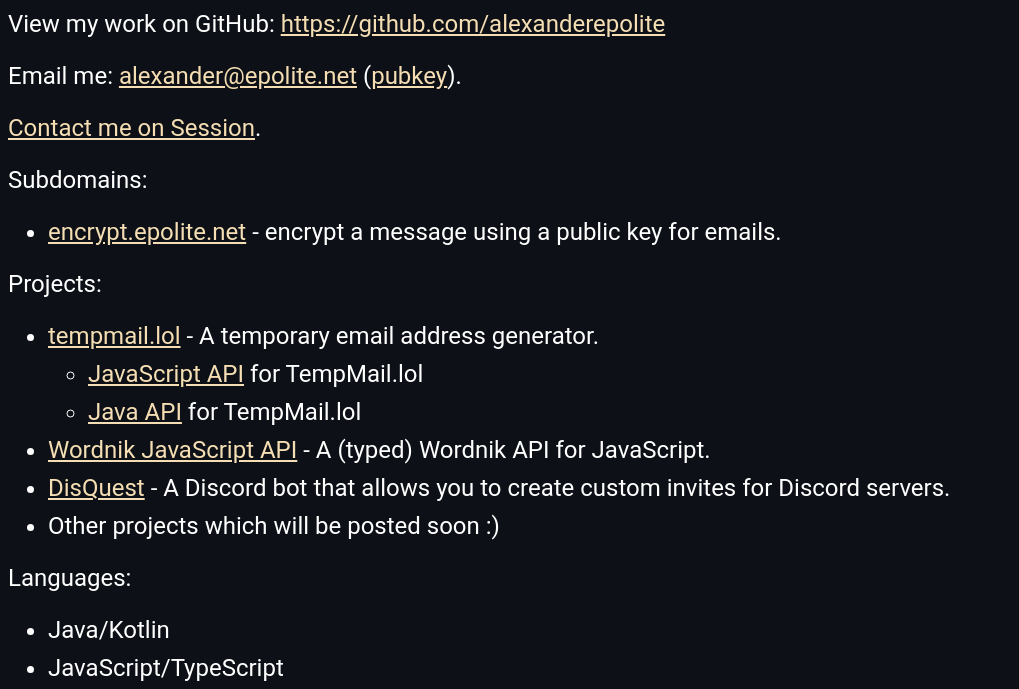
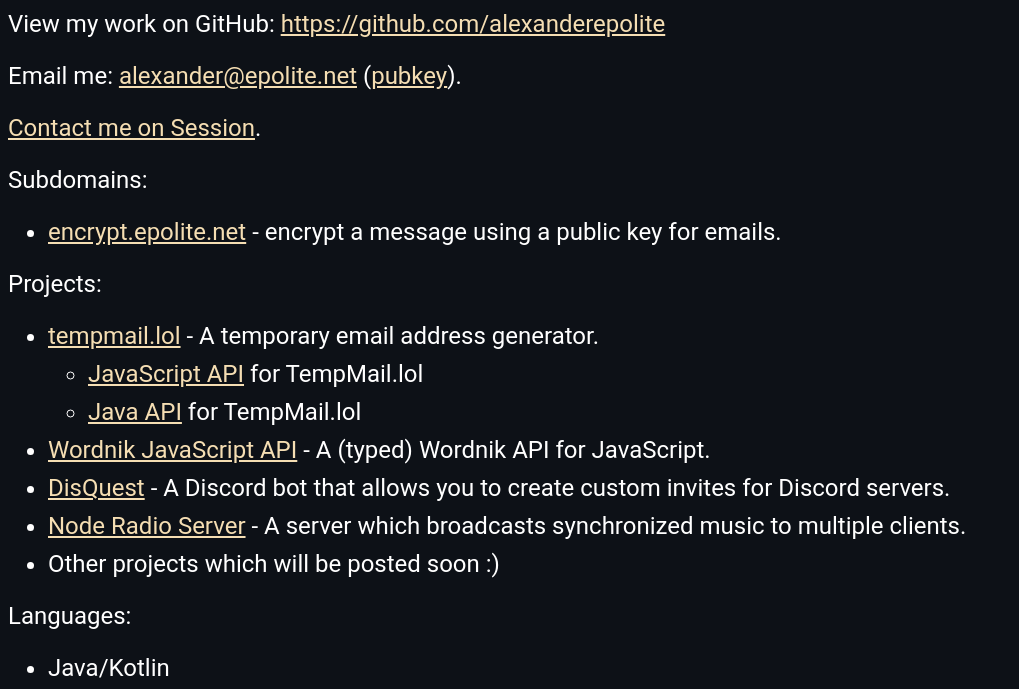
Before and after one commit to AlexanderEpolite/epolite.net, a plain HTML site: page index.html in a window 1280 px wide. Shown: the part 111-800 px from the top of the page, without its empty margins (0-1019 px from the left). Drawn offline with Linux system fonts and the light colour scheme.

Commit message:
add node radio server

```diff
--- a/index.html
+++ b/index.html
@@ -50,6 +50,7 @@
     </li>
     <li><a href="https://github.com/alexanderepolite/wordnik-javascript-api">Wordnik JavaScript API</a> - A (typed) Wordnik API for JavaScript.</li>
     <li><a href="https://dis.quest">DisQuest</a> - A Discord bot that allows you to create custom invites for Discord servers.</li>
+    <li><a href="https://github.com/alexanderepolite/node-radio-server">Node Radio Server</a> - A server which broadcasts synchronized music to multiple clients.</li>
     <li>Other projects which will be posted soon :)</li>
 </ul>
 <p>Languages:</p>
```
